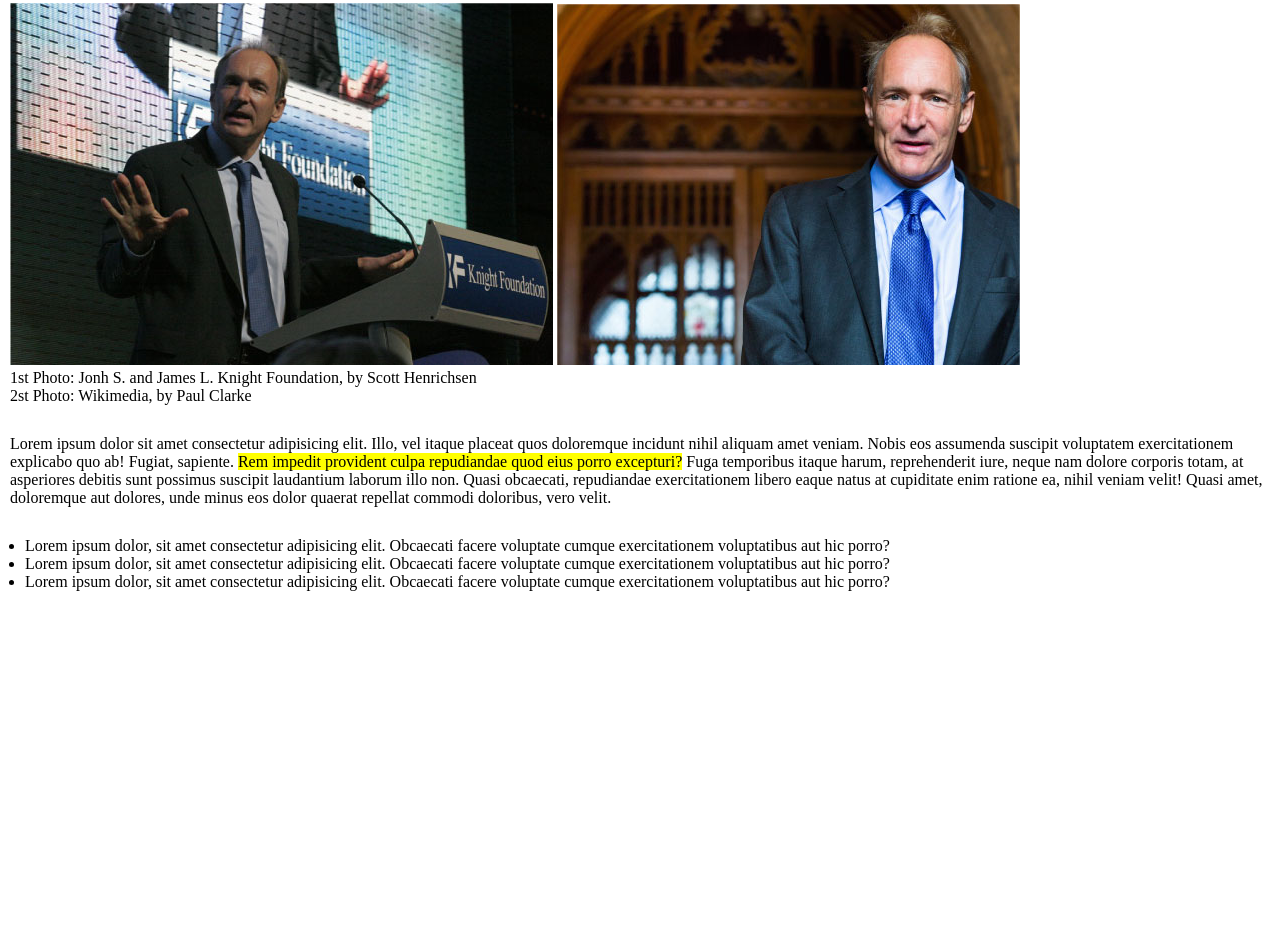
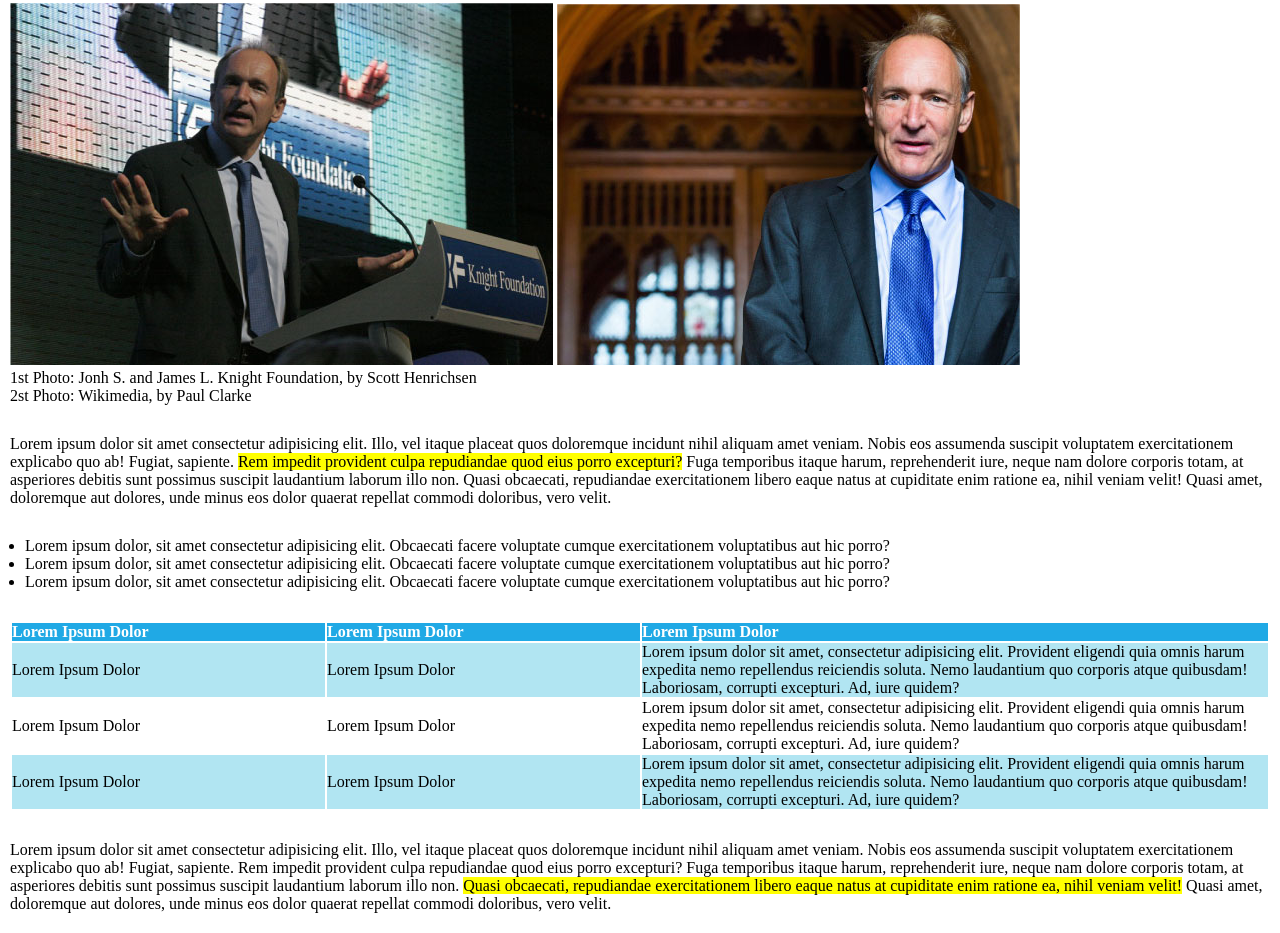
Before and after one commit to SimoneCalzari/html-css-booleaner, a plain HTML site: page index.html in a window 1280 px wide. Shown: the part 389-1322 px from the top of the page. Before the commit the page ends 1010 px from the top, so only its background shows below. Drawn offline with Linux system fonts and the light colour scheme.

Commit message:
feat: add table and 2nd par to main

```diff
--- a/index.html
+++ b/index.html
@@ -35,6 +35,45 @@
           <li>Lorem ipsum dolor, sit amet consectetur adipisicing elit. Obcaecati facere voluptate cumque exercitationem voluptatibus aut hic porro?
           </li>
         </ul>
+        <table>
+          <thead>
+            <tr class="riga-header">
+              <th class="prima-colonna">Lorem Ipsum Dolor</th>
+              <th class="seconda-colonna">Lorem Ipsum Dolor</th>
+              <th class="terza-colonna">Lorem Ipsum Dolor</th>
+            </tr>
+          </thead>
+          <tbody>
+            <tr class="riga-prima">
+              <td class="prima-colonna">Lorem Ipsum Dolor</td>
+              <td class="seconda-colonna">Lorem Ipsum Dolor</td>
+              <td class="terza-colonna">
+                Lorem ipsum dolor sit amet, consectetur adipisicing elit. Provident eligendi quia omnis harum expedita nemo repellendus reiciendis soluta. Nemo laudantium quo corporis atque quibusdam! Laboriosam, corrupti excepturi. Ad, iure quidem?
+              </td>
+            </tr>
+            <tr class="riga-seconda">
+              <td class="prima-colonna">Lorem Ipsum Dolor</td>
+              <td class="seconda-colonna">Lorem Ipsum Dolor</td>
+              <td class="terza-colonna">
+                Lorem ipsum dolor sit amet, consectetur adipisicing elit. Provident eligendi quia omnis harum expedita nemo repellendus reiciendis soluta. Nemo laudantium quo corporis atque quibusdam! Laboriosam, corrupti excepturi. Ad, iure quidem?
+              </td>
+            </tr>
+            <tr class="riga-terza">
+              <td class="prima-colonna">Lorem Ipsum Dolor</td>
+              <td class="seconda-colonna">Lorem Ipsum Dolor</td>
+              <td class="terza-colonna">
+                Lorem ipsum dolor sit amet, consectetur adipisicing elit. Provident eligendi quia omnis harum expedita nemo repellendus reiciendis soluta. Nemo laudantium quo corporis atque quibusdam! Laboriosam, corrupti excepturi. Ad, iure quidem?
+              </td>
+            </tr>
+          </tbody>
+        </table>
+        <p class="second-paragraph">
+          Lorem ipsum dolor sit amet consectetur adipisicing elit. Illo, vel itaque placeat quos doloremque incidunt nihil aliquam amet veniam. Nobis eos assumenda suscipit voluptatem exercitationem explicabo quo ab! Fugiat, sapiente.
+          Rem impedit provident culpa repudiandae quod eius porro excepturi?
+          Fuga temporibus itaque harum, reprehenderit iure, neque nam dolore corporis totam, at asperiores debitis sunt possimus suscipit laudantium laborum illo non.
+          <span>Quasi obcaecati, repudiandae exercitationem libero eaque natus at cupiditate enim ratione ea, nihil veniam velit!</span>
+          Quasi amet, doloremque aut dolores, unde minus eos dolor quaerat repellat commodi doloribus, vero velit.
+        </p>
     </main>
     <footer>
 
--- a/style.css
+++ b/style.css
@@ -56,3 +56,37 @@ h1 {
 ul {
  margin: 30px 15px;
 }
+
+.riga-header {
+  color: white;
+  background-color: #20a9e5;
+  text-align: left;
+}
+
+.riga-prima, .riga-terza {
+  background-color: #b1e5f2;
+}
+
+.riga-seconda {
+  background-color: white;
+}
+
+.prima-colonna {
+  width: 25%;
+}
+
+.seconda-colonna {
+  width: 25%;
+}
+
+.terza-colonna {
+  width: 50%;
+}
+
+.second-paragraph {
+  margin-top: 30px;
+}
+
+.second-paragraph span {
+  background-color: yellow;
+}
```
